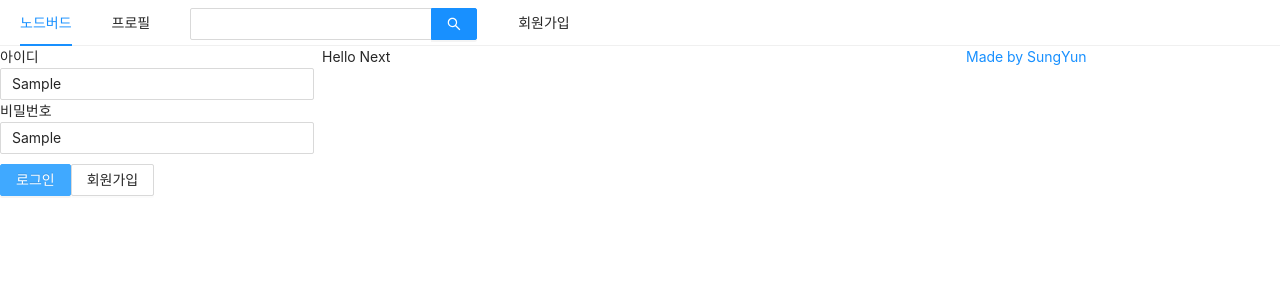
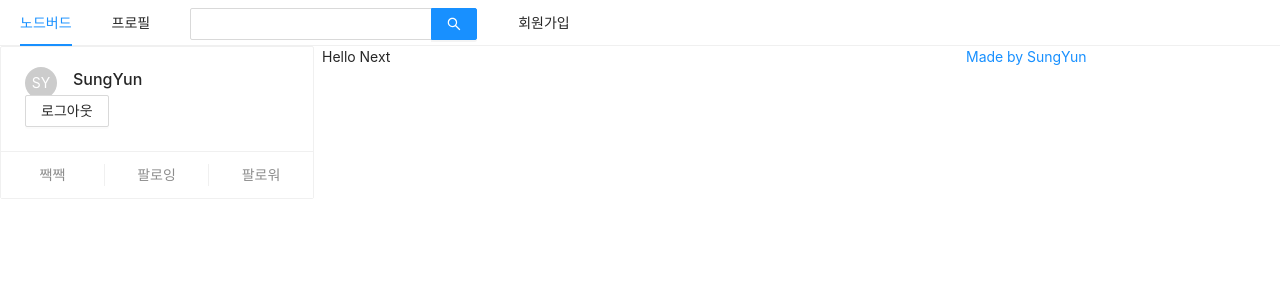
Before and after one commit to sungyun6789/node-bird, a Next.js app in the folder front/: page / in a window 1280 px wide. Both pictures are taken after typing "Sample", "Sample" into the empty fields and a click on the button "로그인". Shown: the top 300 px of the page. Built offline with nearby package versions, Linux system fonts and the light colour scheme.

Commit message:
[Layout] dummy data login

```diff
--- a/front/components/AppLayout.js
+++ b/front/components/AppLayout.js
@@ -37,7 +37,11 @@
       </Menu>
       <Row gutter={8}>
         <Col xs={24} md={6}>
-          {isLoggedIn ? <UserProfile /> : <LoginForm />}
+          {isLoggedIn ? (
+            <UserProfile setIsLoggedIn={setIsLoggedIn} />
+          ) : (
+            <LoginForm setIsLoggedIn={setIsLoggedIn} />
+          )}
         </Col>
         <Col xs={24} md={12}>
           {children}
--- a/front/components/LoginForm.js
+++ b/front/components/LoginForm.js
@@ -7,7 +7,11 @@
   margin-top: 10px;
 `;
 
-const LoginForm = () => {
+const FormWrapper = styled(Form)`
+  padding: 10px;
+`;
+
+const LoginForm = ({ setIsLoggedIn }) => {
   const [id, setId] = useState("");
   const [password, setPassword] = useState("");
 
@@ -19,8 +23,13 @@
     setPassword(e.target.value);
   }, []);
 
+  const onSubmitForm = useCallback(() => {
+    console.log(id, password);
+    setIsLoggedIn(true);
+  }, [id, password]);
+
   return (
-    <Form>
+    <FormWrapper onFinish={onSubmitForm}>
       <div>
         <label htmlFor="user-id">아이디</label>
         <br />
@@ -46,7 +55,7 @@
           </a>
         </Link>
       </ButtonWrapper>
-    </Form>
+    </FormWrapper>
   );
 };
 
--- a/front/components/UserProfile.js
+++ b/front/components/UserProfile.js
@@ -1,8 +1,31 @@
-const UserProfile = () => {
+import React, { useCallback } from "react";
+import { Avatar, Button, Card } from "antd";
+
+const UserProfile = ({ setIsLoggedIn }) => {
+  const onLogOut = useCallback(() => {
+    setIsLoggedIn(false);
+  }, []);
+
   return (
-    <div>
-      <>UserProfile</>
-    </div>
+    <Card
+      actions={[
+        <div key="twit">
+          짹짹
+          <br />
+        </div>,
+        <div key="followings">
+          팔로잉
+          <br />
+        </div>,
+        <div key="followars">
+          팔로워
+          <br />
+        </div>,
+      ]}
+    >
+      <Card.Meta avatar={<Avatar>SY</Avatar>} title="SungYun" />
+      <Button onClick={onLogOut}>로그아웃</Button>
+    </Card>
   );
 };
 
```
